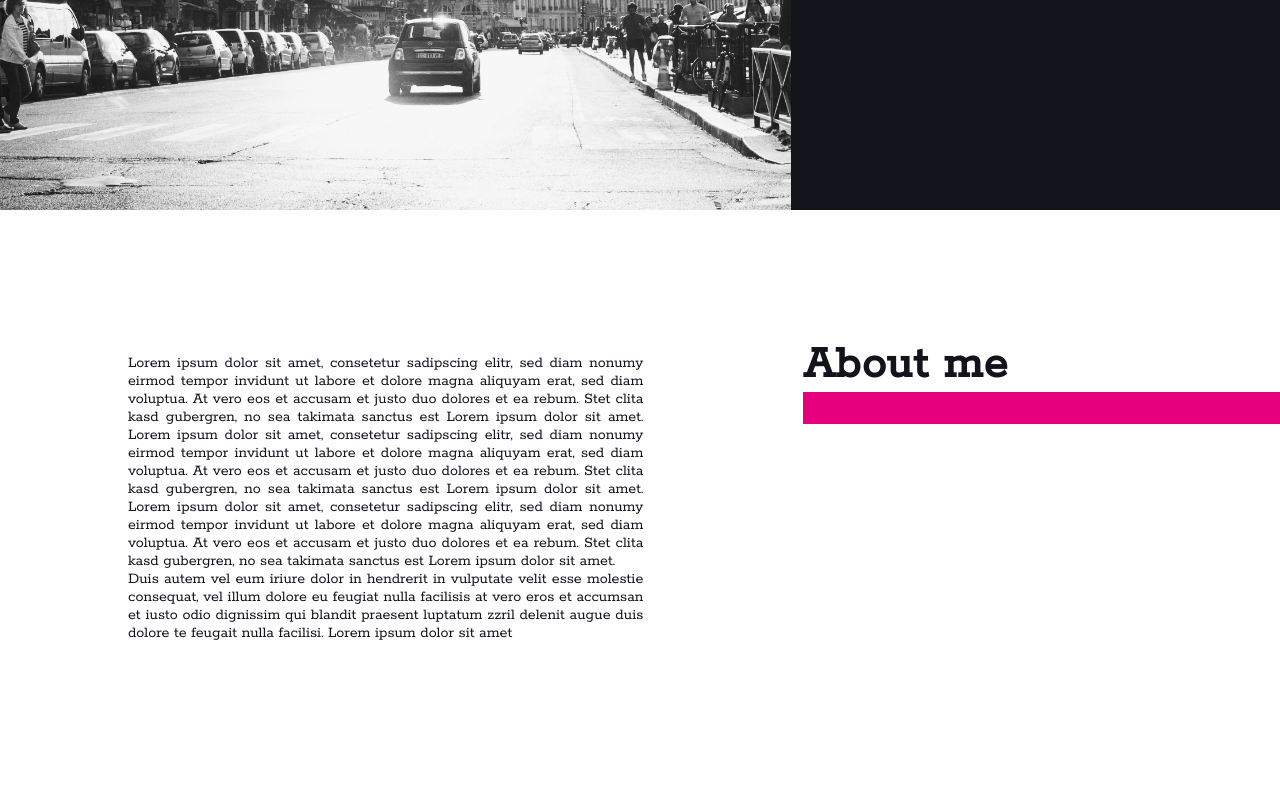
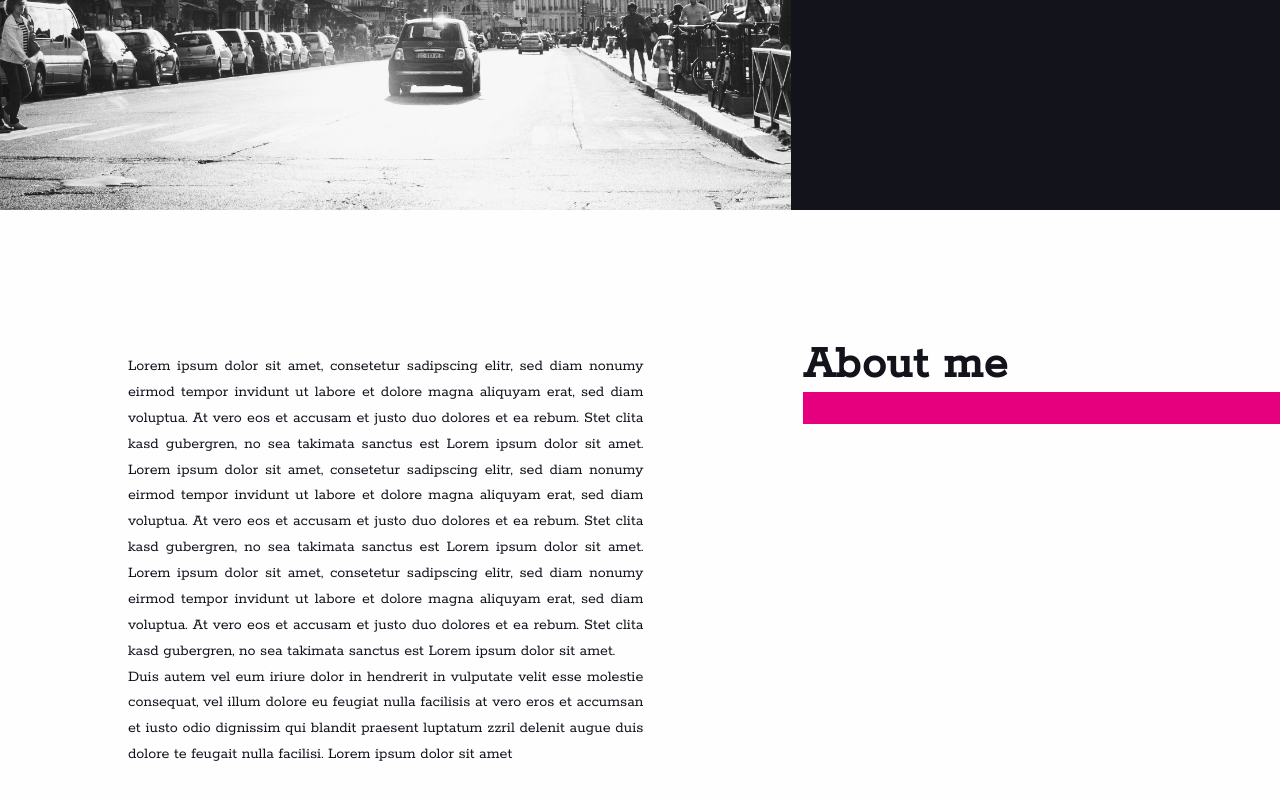
Before and after one commit to bitionaire/bitionaire.org, a React (Create React App) app: page / in a window 1280 px wide. Shown: the part 590-1390 px from the top of the page. Built offline with nearby package versions, Linux system fonts and the light colour scheme.

Commit message:
Added golden-ratio to line-height in about me text

```diff
--- a/src/components/AboutMe/AboutMe.scss
+++ b/src/components/AboutMe/AboutMe.scss
@@ -18,6 +18,7 @@ $stage__alias__padding-left: 4 * $stage__alias__padding;
 
 .about-me__text > p {
   padding: 10vw;
+  line-height: $golden-ratio__number__long-side;
   text-align: justify;
 }
 
```
